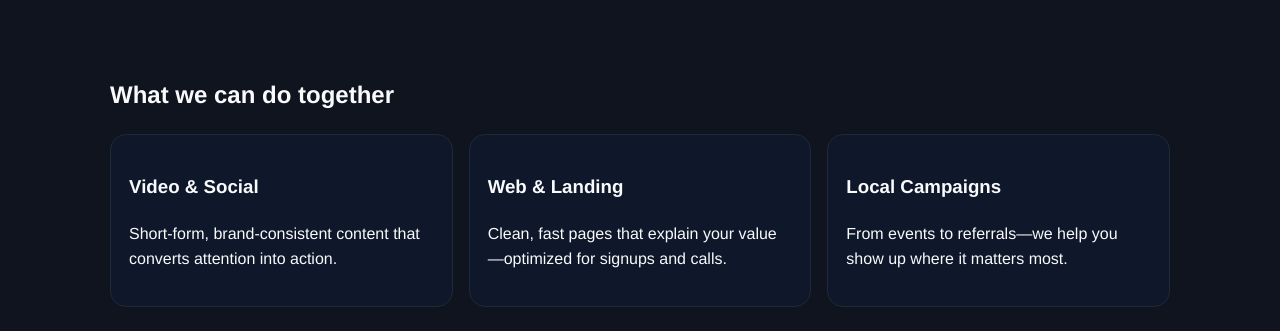
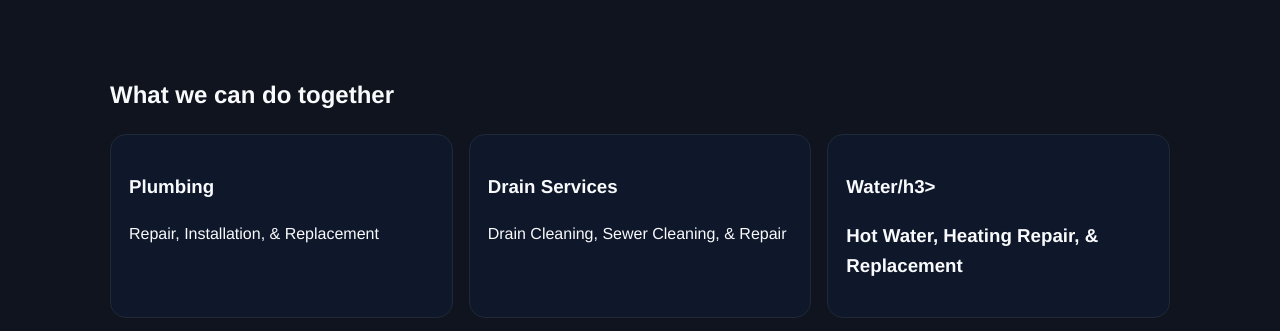
Before and after one commit to sparkitga/h2gplumbing-site, a plain HTML site: page index.html in a window 1280 px wide. Shown: the part 1018-1349 px from the top of the page. Drawn offline with Linux system fonts and the light colour scheme; a script that the page names is missing.

Commit message:
Services

```diff
--- a/index.html
+++ b/index.html
@@ -110,16 +110,16 @@
         <h2>What we can do together</h2>
         <div class="grid-3">
           <div class="card">
-            <h3>Video & Social</h3>
-            <p>Short-form, brand-consistent content that converts attention into action.</p>
+            <h3>Plumbing</h3>
+            <p>Repair, Installation, & Replacement</p>
           </div>
           <div class="card">
-            <h3>Web & Landing</h3>
-            <p>Clean, fast pages that explain your value—optimized for signups and calls.</p>
+            <h3>Drain Services</h3>
+            <p>Drain Cleaning, Sewer Cleaning, & Repair</p>
           </div>
           <div class="card">
-            <h3>Local Campaigns</h3>
-            <p>From events to referrals—we help you show up where it matters most.</p>
+            <h3>Water/h3>
+            <p>Hot Water, Heating Repair, & Replacement</p>
           </div>
         </div>
       </div>
```
